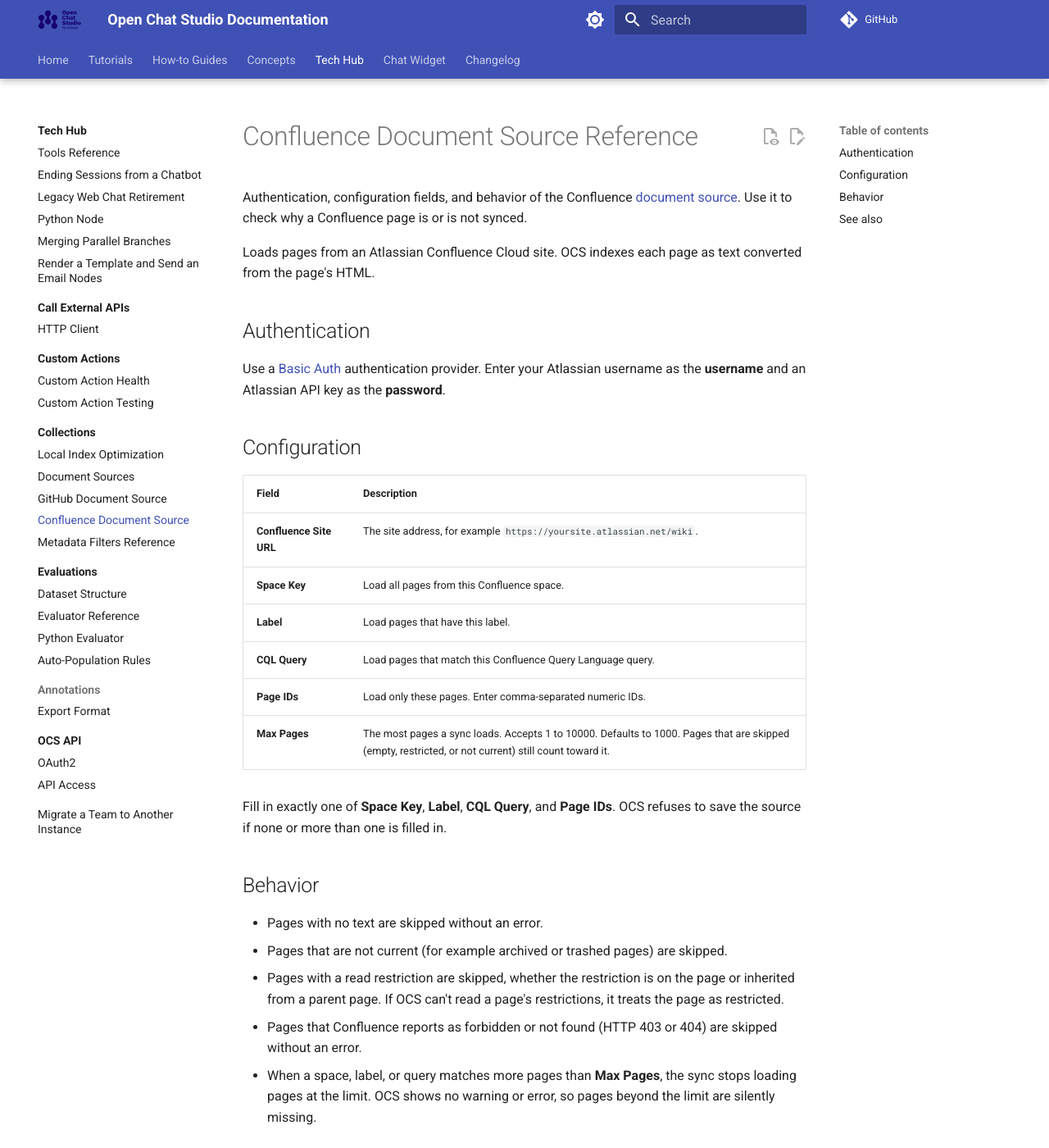
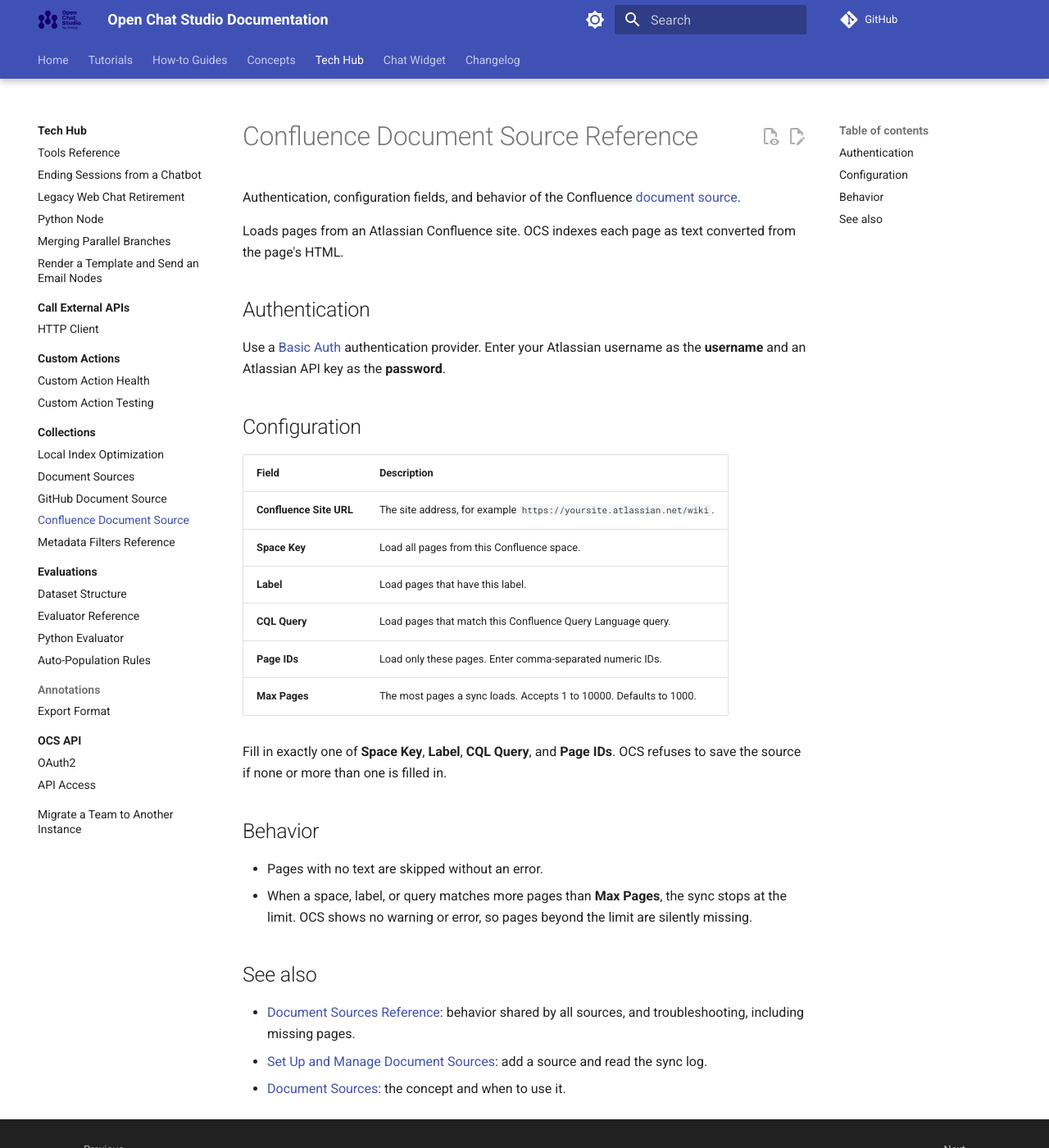
Before and after one commit to dimagi/open-chat-studio-docs, an MkDocs documentation site: the page built from docs/tech-hub/collections/confluence_document_source.md, in a window 1280 px wide and 1400 px high. Shown: the whole window at 82% size. Built offline with MkDocs 1.6.1 and Material for MkDocs 9.7.7, drawn with Linux system fonts in a browser that asks for light colours; a script that is not in the unit is left out; comment, search, counter and statistics services are not loaded; some of the changed text lies outside the part shown.

Commit message:
Review fixes: removed info too detailed for user guides.

```diff
--- a/docs/how-to/collections/document_sources.md
+++ b/docs/how-to/collections/document_sources.md
@@ -78,5 +78,6 @@
 
 ## See also
 
-- [Document Sources reference](../../tech-hub/collections/document_sources.md): fields, authentication, and sync behavior for each source.
+- [Document Sources reference](../../tech-hub/collections/document_sources.md): sync behavior shared by all sources, and troubleshooting.
+- [GitHub](../../tech-hub/collections/github_document_source.md) and [Confluence](../../tech-hub/collections/confluence_document_source.md) references: fields and authentication for each source.
 - [Authentication Providers](../../concepts/team/authentication_providers.md): create the credentials a source needs.
--- a/docs/tech-hub/collections/confluence_document_source.md
+++ b/docs/tech-hub/collections/confluence_document_source.md
@@ -4,9 +4,8 @@
 # Confluence Document Source Reference
 
 Authentication, configuration fields, and behavior of the Confluence [document source](../../concepts/collections/indexed_collections/document_sources.md).
-Use it to check why a Confluence page is or is not synced.
 
-Loads pages from an Atlassian Confluence Cloud site.
+Loads pages from an Atlassian Confluence site.
 OCS indexes each page as text converted from the page's HTML.
 
 ## Authentication
@@ -23,7 +22,7 @@
 | **Label** | Load pages that have this label. |
 | **CQL Query** | Load pages that match this Confluence Query Language query. |
 | **Page IDs** | Load only these pages. Enter comma-separated numeric IDs. |
-| **Max Pages** | The most pages a sync loads. Accepts 1 to 10000. Defaults to 1000. Pages that are skipped (empty, restricted, or not current) still count toward it. |
+| **Max Pages** | The most pages a sync loads. Accepts 1 to 10000. Defaults to 1000. |
 
 Fill in exactly one of **Space Key**, **Label**, **CQL Query**, and **Page IDs**.
 OCS refuses to save the source if none or more than one is filled in.
@@ -31,15 +30,11 @@
 ## Behavior
 
 - Pages with no text are skipped without an error.
-- Pages that are not current (for example archived or trashed pages) are skipped.
-- Pages with a read restriction are skipped, whether the restriction is on the page or inherited from a parent page.
-  If OCS can't read a page's restrictions, it treats the page as restricted.
-- Pages that Confluence reports as forbidden or not found (HTTP 403 or 404) are skipped without an error.
-- When a space, label, or query matches more pages than **Max Pages**, the sync stops loading pages at the limit.
+- When a space, label, or query matches more pages than **Max Pages**, the sync stops at the limit.
   OCS shows no warning or error, so pages beyond the limit are silently missing.
 
 ## See also
 
-- [Document Sources Reference](document_sources.md): behavior shared by all sources, and troubleshooting.
+- [Document Sources Reference](document_sources.md): behavior shared by all sources, and troubleshooting, including missing pages.
 - [Set Up and Manage Document Sources](../../how-to/collections/document_sources.md): add a source and read the sync log.
 - [Document Sources](../../concepts/collections/indexed_collections/document_sources.md): the concept and when to use it.
```
Also changed, not shown: docs/tech-hub/collections/document_sources.md (+3 -1 lines), docs/tech-hub/collections/github_document_source.md (+1 -1 lines).
